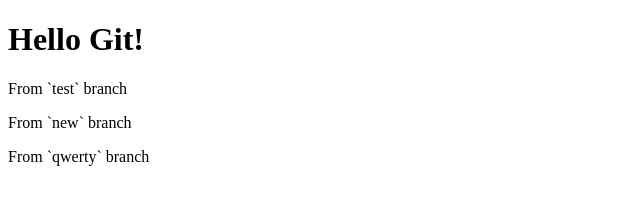
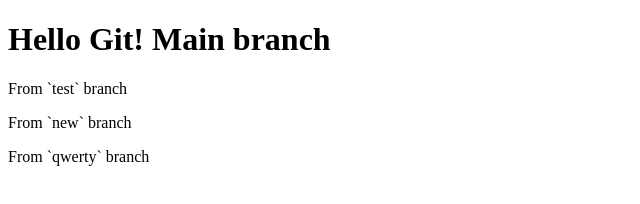
Before and after one commit to AzizbekAslonov/git-pro, a plain HTML site: page index.html in a window 1280 px wide. Shown: the whole page, without its empty margins (0-640 px from the left). Drawn offline with Linux system fonts and the light colour scheme.

Commit message:
change title content

```diff
--- a/index.html
+++ b/index.html
@@ -9,7 +9,7 @@
 </head>
 
 <body>
-   <h1>Hello Git!</h1>
+   <h1>Hello Git! Main branch</h1>
    <p>From `test` branch</p>
    <p>From `new` branch</p>
    <p>From `qwerty` branch</p>
```
